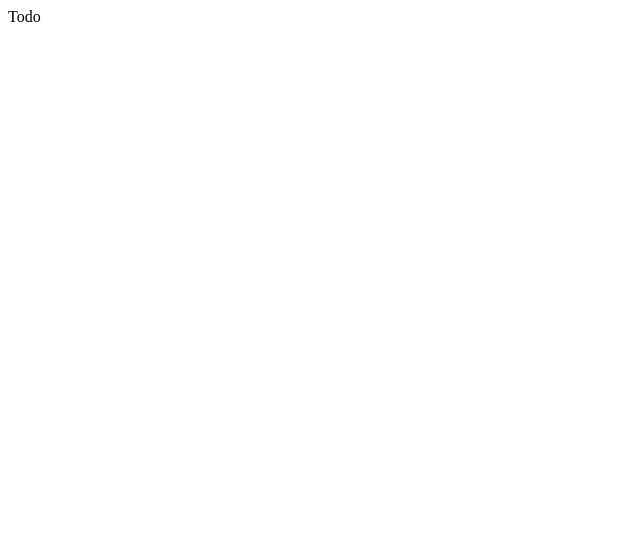
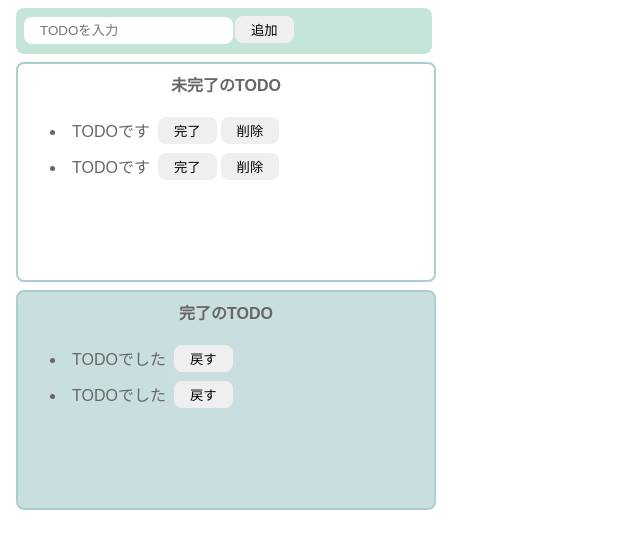
Before and after one commit to kingkazuma7/jakey_modern_React, a React (Create React App) app in the folder jakey_todo_react/: page / in a window 1280 px wide. Shown: the top 548 px of the page, without its empty margins (0-640 px from the left). Built offline with nearby package versions, Linux system fonts and the light colour scheme.

Commit message:
55 ベタでマークアップ

```diff
--- a/jakey_todo_react/src/components/Todo.tsx
+++ b/jakey_todo_react/src/components/Todo.tsx
@@ -1,8 +1,49 @@
 import React from 'react'
 
-const Todo = () => {
+export const Todo = () => {
   return (
-    <div>Todo</div>
+    <React.Fragment>
+      <div className="input-area">
+        <input placeholder="TODOを入力" />
+        <button>追加</button>
+      </div>
+      <div className="incomplete-area">
+        <p className='title'>未完了のTODO</p>
+        <ul>
+          <li>
+            <div className="list-row">
+              <p className='todo-item'>TODOです</p>
+              <button>完了</button>
+              <button>削除</button>
+            </div>
+          </li>
+          <li>
+            <div className="list-row">
+              <p className='todo-item'>TODOです</p>
+              <button>完了</button>
+              <button>削除</button>
+            </div>
+          </li>
+        </ul>
+      </div>
+      <div className='complete-area'>
+        <p className='title'>完了のTODO</p>
+        <ul>
+          <li>
+            <div className="list-row">
+            <p className='todo-item'>TODOでした</p>
+            <button>戻す</button>
+            </div>
+          </li>
+          <li>
+              <div className="list-row">
+              <p className='todo-item'>TODOでした</p>
+              <button>戻す</button>
+            </div>
+          </li>
+        </ul>
+      </div>
+    </React.Fragment>
   )
 }
 
--- a/jakey_todo_react/src/index.tsx
+++ b/jakey_todo_react/src/index.tsx
@@ -1,6 +1,8 @@
 import React from 'react';
 import ReactDOM from 'react-dom/client';
 import Todo from './components/Todo';
+import './style.css';
+
 
 const root = ReactDOM.createRoot(
   document.getElementById('root') as HTMLElement
--- /dev/null
+++ b/jakey_todo_react/src/style.css
@@ -0,0 +1,66 @@
+body {
+  font-family: sans-serif;
+  color: #666;
+}
+
+input {
+  border-radius: 8px;
+  border: none;
+  padding: 6px 16px;
+}
+
+button {
+  border-radius: 8px;
+  border: none;
+  padding: 4px 16px;
+  margin: 0px 2px;
+}
+
+button:hover {
+  background-color: #79a8a9;
+  color: #fff;
+  cursor: pointer;
+}
+
+.input-area {
+  background-color: #c6e5d9;
+  width: 400px;
+  height: 30px;
+  padding: 8px;
+  margin: 8px;
+  border-radius: 8px;
+}
+
+.incomplete-area {
+  border: 2px solid #aacfd0;
+  width: 400px;
+  min-height: 200px;
+  padding: 8px;
+  margin: 8px;
+  border-radius: 8px;
+}
+
+.complete-area {
+  border: 2px solid #aacfd0;
+  width: 400px;
+  min-height: 200px;
+  padding: 8px;
+  margin: 8px;
+  border-radius: 8px;
+  background-color: #c9dede;
+}
+
+.title {
+  text-align: center;
+  margin-top: 0;
+  font-weight: bold;
+}
+
+.list-row {
+  display: flex;
+  align-items: center;
+}
+
+.todo-item {
+  margin: 6px;
+}
```
